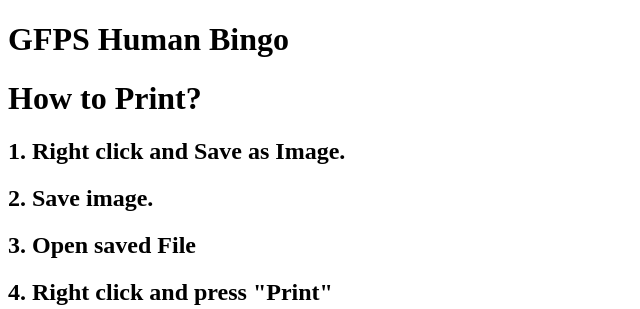
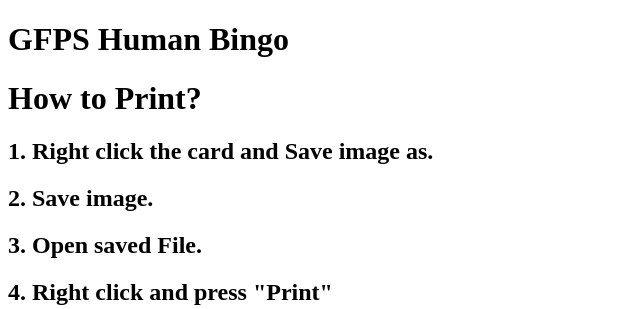
Before and after one commit to criselledgzmn/NWMC-Human-Bingo, a plain HTML site: page index.html in a window 1280 px wide. Shown: the top 309 px of the page, without its empty margins (0-640 px from the left). Drawn offline with Linux system fonts and the light colour scheme.

Commit message:
Update index.html

```diff
--- a/index.html
+++ b/index.html
@@ -8,9 +8,9 @@
 <body>
   <h1>GFPS Human Bingo</h1>
   <h1>How to Print?<h1>
-  <h2>1. Right click and Save as Image.<h2>
+  <h2>1. Right click the card and Save image as.<h2>
   <h2>2. Save image.<h2>
-  <h2>3. Open saved File<h2>
+  <h2>3. Open saved File.<h2>
   <h2>4. Right click and press "Print"<h2>
   <img id="random-image" src="" alt="GFPS Human Bingo" style="max-width: 100%; height: auto;">
 
```
